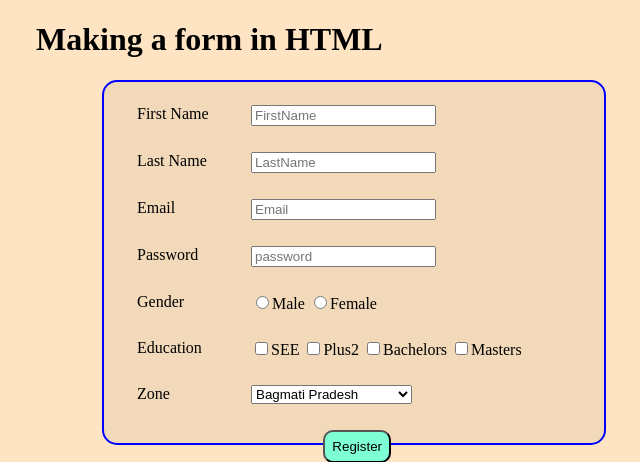
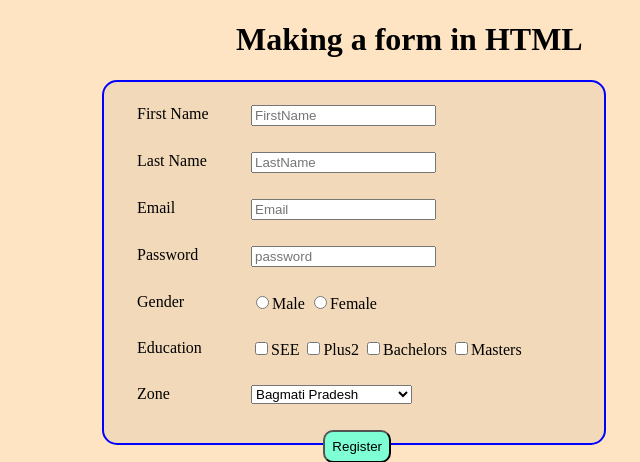
Before and after one commit to Nutan-Gyawali/Assignments, a PHP site: page /form.html in a window 1280 px wide. Shown: the top 462 px of the page, without its empty margins (222-862 px from the left). Run offline with PHP 8.4, Linux system fonts and the light colour scheme.

Commit message:
changed some alignments

```diff
--- a/form.css
+++ b/form.css
@@ -5,7 +5,7 @@ body{
 
 #titles
 {
-    margin-left: 250px;
+    margin-left: 450px;
 
 }
 .formElement{
```
